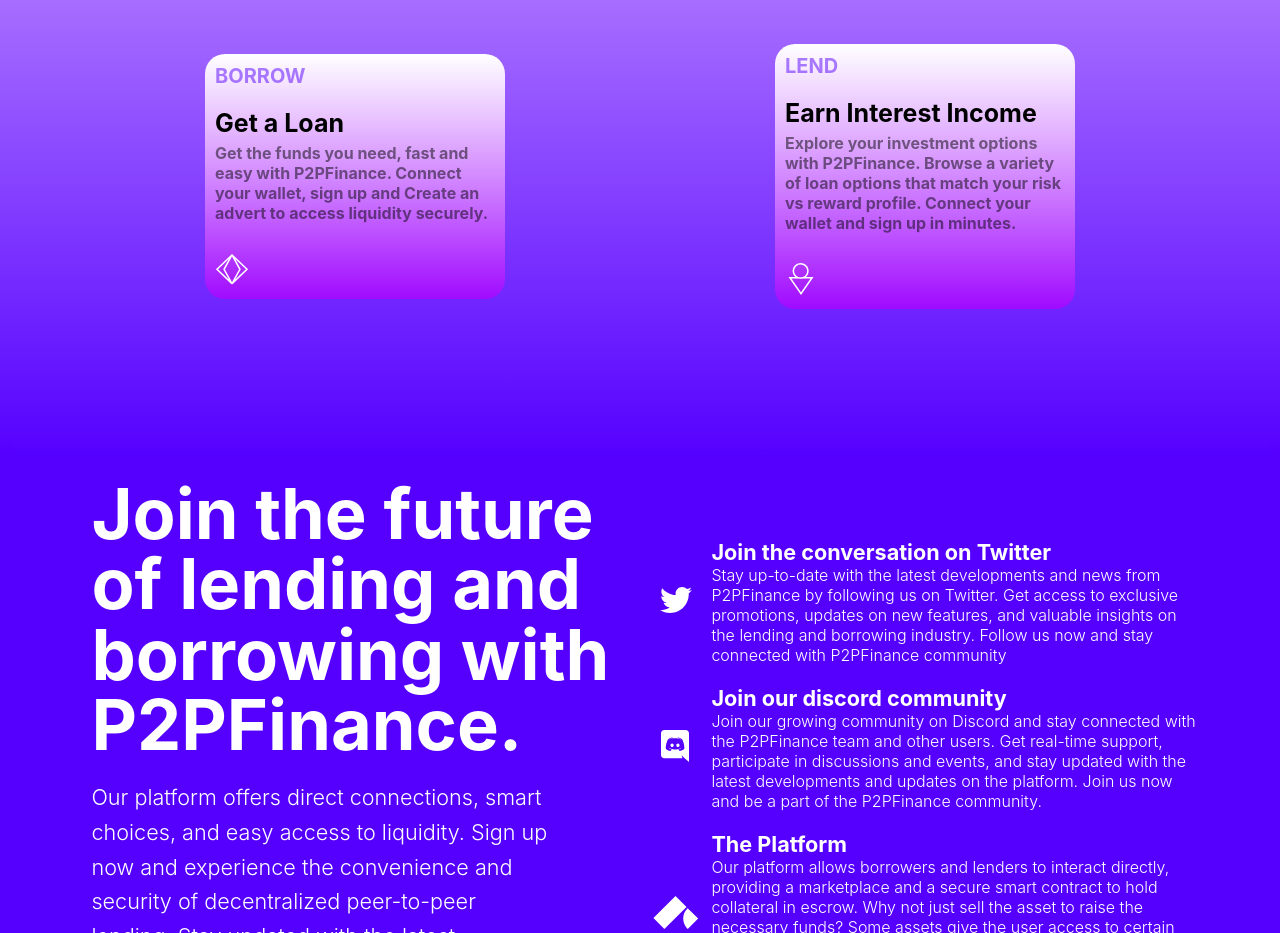
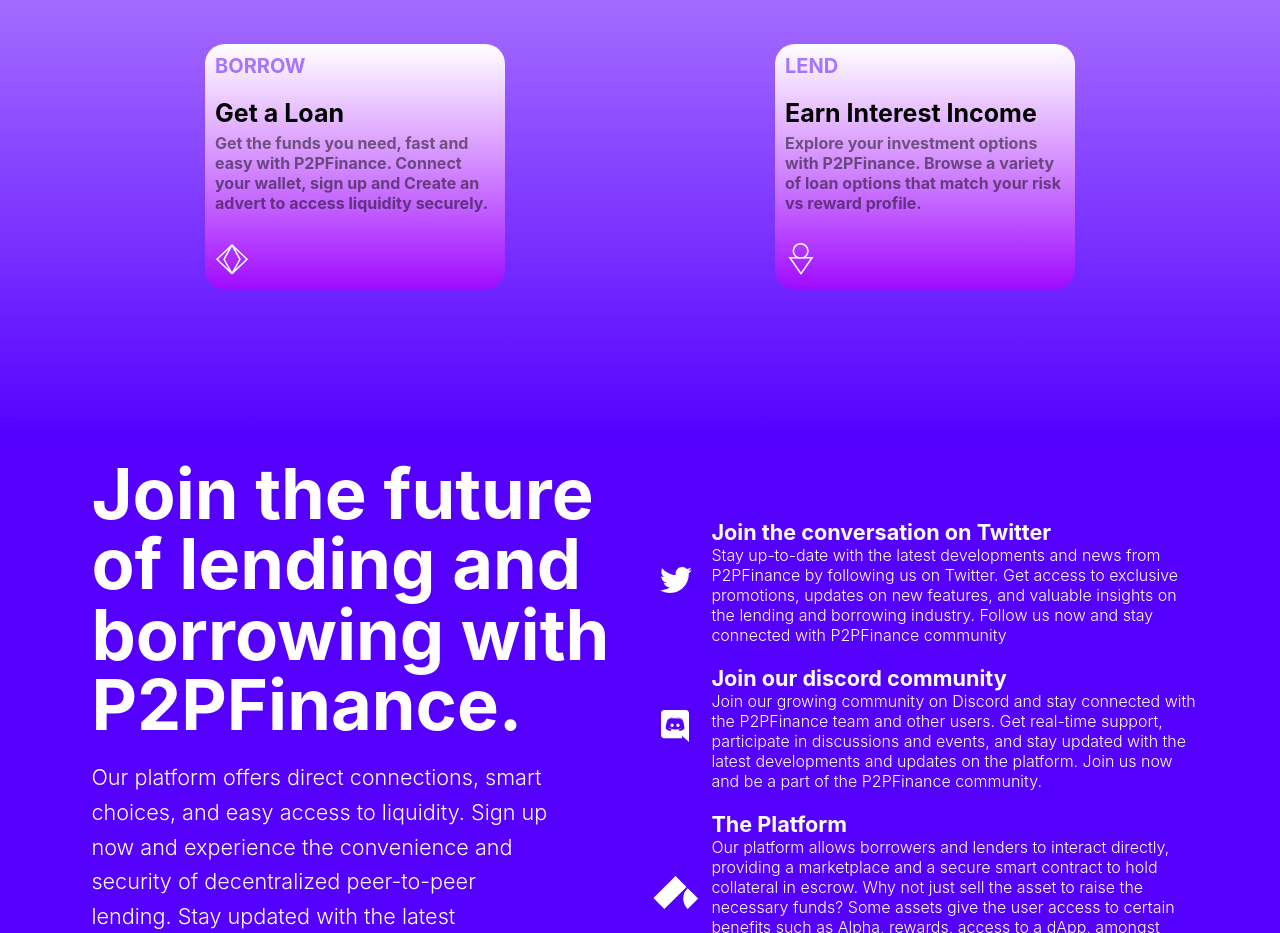
Before and after one commit to Apostrophe-Corp/P2PFinance, a React (Create React App) app: page / in a window 1280 px wide. Shown: the part 1160-2093 px from the top of the page. Built offline with nearby package versions, Linux system fonts and the light colour scheme; what @reach-sh/stdlib would draw is missing.

Commit message:
Update Landing.jsx

```diff
--- a/src/layouts/Landing.jsx
+++ b/src/layouts/Landing.jsx
@@ -121,7 +121,6 @@
 							<div className={cf(lg.cardDescription)}>
 								Explore your investment options with P2PFinance. Browse a
 								variety of loan options that match your risk vs reward profile.
-								Connect your wallet and sign up in minutes.
 							</div>
 						</div>
 						<div className={cf(lg.cardIcon, lg.buyIcon)}>
```
